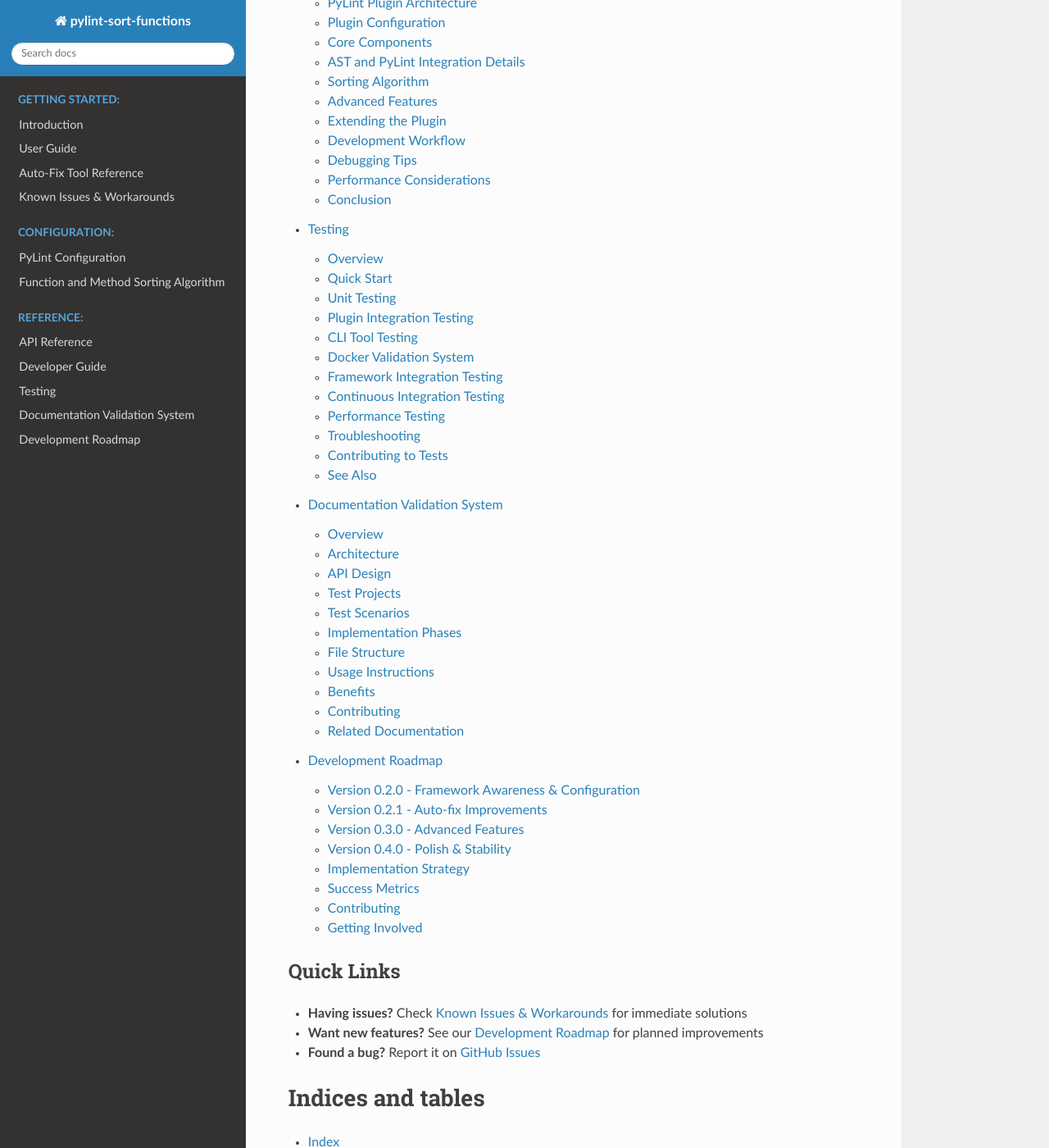
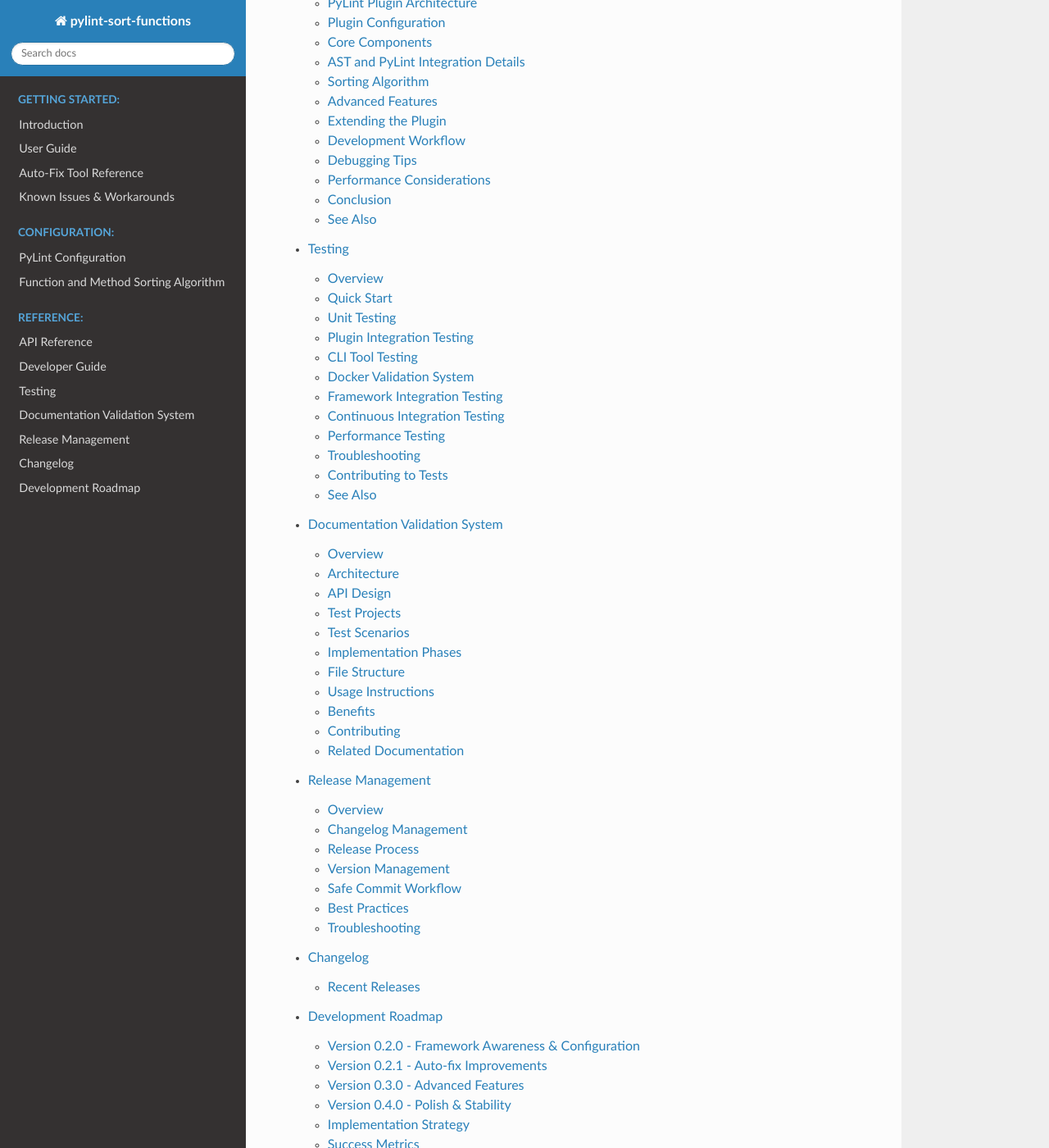
Before and after one commit to hakonhagland/pylint-sort-functions, a Sphinx documentation site: the page built from docs/index.rst, in a window 1280 px wide and 1400 px high, scrolled down 2273 px. Shown: the whole window at 82% size. Built offline with Sphinx 7.4.7 and the Read the Docs theme 3.1.0, drawn with Linux system fonts in a browser that asks for light colours; part of the change alters nothing that is shown.

Commit message:
feat: enhance release workflow and add comprehensive documentation
🤖 Generated with [Claude Code](https://claude.ai/code)

Co-Authored-By: Claude <noreply@anthropic.com>

```diff
--- /dev/null
+++ b/docs/changelog.rst
@@ -0,0 +1,91 @@
+Changelog
+=========
+
+This file tracks all notable changes to the pylint-sort-functions project.
+
+The format follows `Keep a Changelog <https://keepachangelog.com/en/1.0.0/>`_
+and adheres to `Semantic Versioning <https://semver.org/spec/v2.0.0.html>`_.
+
+.. note::
+
+   The canonical changelog is maintained in the repository root as ``CHANGELOG.md``.
+   For the most up-to-date version and contribution instructions, see:
+
+   * `CHANGELOG.md on GitHub <https://github.com/hakonhagland/pylint-sort-functions/blob/main/CHANGELOG.md>`_
+   * :doc:`release` for information on adding changelog entries
+
+Recent Releases
+---------------
+
+Unreleased Changes
+~~~~~~~~~~~~~~~~~~
+
+The following changes are in development:
+
+* Automated changelog management with Make targets
+* GitHub Actions workflow for automated PyPI releases on tag push
+
+Version 1.0.0 (2025-01-06)
+~~~~~~~~~~~~~~~~~~~~~~~~~~~
+
+Initial stable release with complete functionality:
+
+**Added**
+
+* **Complete PyLint plugin** for enforcing alphabetical function and method sorting
+* **Auto-fix CLI tool** (``pylint-sort-functions``) for automatically reordering code
+* **Comment preservation** - comments move with their associated functions during sorting
+* **Class method sorting** in addition to module-level function sorting
+* **Framework integration** with decorator exclusions for Flask, Click, FastAPI, Django
+* **Configurable privacy detection** with customizable public API patterns
+* **Performance optimizations** with intelligent caching (146x speedup for import analysis)
+* **Cross-platform support** for Linux, macOS, and Windows
+* **Comprehensive documentation** including CLI reference, configuration guide, and algorithm details
+* **100% test coverage** across all functionality
+* **Enterprise-ready features** including error handling, verbose output, and backup creation
+
+**Features**
+
+Message Types:
+  * ``W9001``: ``unsorted-functions`` - Functions not sorted alphabetically
+  * ``W9002``: ``unsorted-methods`` - Class methods not sorted alphabetically
+  * ``W9003``: ``mixed-function-visibility`` - Public/private functions not properly separated
+  * ``W9004``: ``function-should-be-private`` - Function should be marked private based on usage analysis
+
+Configuration Options:
+  * ``public-api-patterns`` - Customize which functions are always treated as public API
+  * ``enable-privacy-detection`` - Toggle privacy detection feature
+
+CLI Tool Features:
+  * Check-only mode (default) - shows help and guidance
+  * Dry-run mode (``--dry-run``) - preview changes without modification
+  * Fix mode (``--fix``) - actually modify files with optional backup
+  * Verbose output (``--verbose``) - detailed processing information
+  * Decorator exclusions (``--ignore-decorators``) - framework-aware sorting
+  * Backup control (``--no-backup``) - disable automatic backup creation
+
+**Technical**
+
+* **Python 3.11+ support** with type hints throughout
+* **Zero external dependencies** beyond PyLint and astroid
+* **AST-based analysis** using astroid enhanced syntax trees
+* **Import analysis** with real cross-module usage detection
+* **File modification caching** for performance optimization
+* **Modular architecture** designed for extensibility
+
+**Quality Assurance**
+
+* **Perfect 10.00/10 PyLint score** across all source code
+* **100% test coverage** with 112+ comprehensive tests
+* **Pre-commit hooks** for code quality enforcement
+* **Cross-platform CI/CD** testing on Linux, macOS, Windows
+* **Multiple Python version support** (3.11, 3.12, 3.13)
+
+**Performance**
+
+* **Smart caching** prevents redundant AST parsing and import analysis
+* **File modification time tracking** for cache invalidation
+* **Minimal memory footprint** with efficient data structures
+* **Large project optimization** tested on 100+ file codebases
+
+For complete details, see the `full changelog <https://github.com/hakonhagland/pylint-sort-functions/blob/main/CHANGELOG.md>`_.
--- a/docs/conf.py
+++ b/docs/conf.py
@@ -3,6 +3,7 @@
 # For the full list of built-in configuration values, see the documentation:
 # https://www.sphinx-doc.org/en/master/usage/configuration.html
 
+import importlib.util
 import os
 import sys
 
@@ -23,6 +24,14 @@ extensions = [
     "sphinx_autodoc_typehints",
 ]
 
+# Enable Markdown support (if myst-parser is available)
+if importlib.util.find_spec("myst_parser") is not None:
+    extensions.append("myst_parser")
+    source_suffix = {
+        ".rst": None,
+        ".md": None,
+    }
+
 templates_path = ["_templates"]
 exclude_patterns = ["_build", "Thumbs.db", ".DS_Store"]
 
@@ -30,7 +39,11 @@ exclude_patterns = ["_build", "Thumbs.db", ".DS_Store"]
 # -- Options for HTML output -------------------------------------------------
 # https://www.sphinx-doc.org/en/master/usage/configuration.html#options-for-html-output
 
-html_theme = "sphinx_rtd_theme"
+# Use Read the Docs theme if available, otherwise default
+if importlib.util.find_spec("sphinx_rtd_theme") is not None:
+    html_theme = "sphinx_rtd_theme"
+else:
+    html_theme = "default"
 html_static_path = ["_static"]
 html_context = {
     "display_github": True,
--- a/docs/developer.rst
+++ b/docs/developer.rst
@@ -718,3 +718,10 @@ The ``pylint-sort-functions`` plugin demonstrates a complete PyLint plugin imple
 - Thorough testing using PyLint's testing framework
 
 The modular architecture makes it easy to extend and maintain while providing a solid foundation for enforcing code organization standards.
+
+See Also
+--------
+
+* :doc:`release` - Release management and changelog workflow for contributors
+* :doc:`testing` - Comprehensive testing guide
+* :doc:`api` - Complete API reference
--- a/docs/index.rst
+++ b/docs/index.rst
@@ -27,6 +27,8 @@ A pylint plugin that enforces alphabetical sorting of functions and methods with
     developer
     testing
     validation-system
+    release
+    changelog
     roadmap
 
 Quick Links
--- /dev/null
+++ b/docs/release.rst
@@ -0,0 +1,239 @@
+Release Management
+==================
+
+This document describes the automated release workflow for pylint-sort-functions.
+
+Overview
+--------
+
+The project includes comprehensive automation for:
+
+* **Continuous changelog management** - Update CHANGELOG.md as you develop
+* **Automated releases** - Single command handles version bumping, PyPI publishing, and GitHub releases
+* **Safe commit workflow** - Prevents losing commit messages due to pre-commit hook modifications
+
+Changelog Management
+--------------------
+
+During Development
+~~~~~~~~~~~~~~~~~~
+
+Add changelog entries continuously as you work, not just at release time:
+
+.. code-block:: bash
+
+   # Add a bug fix entry
+   make changelog-add TYPE='fixed' MESSAGE='Memory leak in parser'
+
+   # Add a feature with PR reference
+   make changelog-add TYPE='added' MESSAGE='Dark mode support' PR=45 ISSUE=12
+
+   # Add a breaking change
+   make changelog-add TYPE='changed' MESSAGE='API redesign' BREAKING=1
+
+Valid entry types follow Keep a Changelog standard:
+
+* ``added`` - New features
+* ``changed`` - Changes in existing functionality
+* ``deprecated`` - Soon-to-be removed features
+* ``removed`` - Now removed features
+* ``fixed`` - Bug fixes
+* ``security`` - Security vulnerabilities
+
+Scripts
+~~~~~~~
+
+The changelog management system includes three scripts:
+
+**add-changelog-entry.py**
+   Adds entries to the ``[Unreleased]`` section of CHANGELOG.md
+
+**prepare-release-changelog.py**
+   Moves ``[Unreleased]`` entries to a versioned section during release
+
+**validate-changelog.py**
+   Validates CHANGELOG.md format according to Keep a Changelog standards
+
+Release Process
+---------------
+
+Local Release (Recommended)
+~~~~~~~~~~~~~~~~~~~~~~~~~~~~
+
+Use the integrated Makefile targets for releases:
+
+.. code-block:: bash
+
+   # Patch release (1.0.0 → 1.0.1) for bug fixes
+   make publish-to-pypi
+
+   # Minor release (1.0.0 → 1.1.0) for new features
+   make publish-to-pypi-minor
+
+   # Major release (1.0.0 → 2.0.0) for breaking changes
+   make publish-to-pypi-major
+
+These commands automatically:
+
+1. **Prepare changelog** - Move ``[Unreleased]`` entries to versioned section
+2. **Bump version** - Update version in ``pyproject.toml``
+3. **Build package** - Create distribution artifacts
+4. **Upload to PyPI** - Publish the new version
+5. **Create git tag** - Tag the release and push to GitHub
+6. **Trigger GitHub release** - Tag push triggers GitHub Actions
+
+GitHub Actions Automation
+~~~~~~~~~~~~~~~~~~~~~~~~~~
+
+The ``.github/workflows/release.yml`` workflow provides multiple trigger methods:
+
+**Tag Push (Primary)**
+   When local release creates and pushes a tag, GitHub Actions automatically creates a GitHub release with artifacts
+
+**Manual Dispatch**
+   Use GitHub Actions UI to trigger test releases to Test PyPI
+
+**GitHub Release UI**
+   Creating a release through GitHub web interface can trigger PyPI publication
+
+Token Configuration
+~~~~~~~~~~~~~~~~~~~~
+
+For GitHub Actions to publish to PyPI, configure repository secrets:
+
+1. Go to GitHub repo → Settings → Secrets and variables → Actions
+2. Add ``PYPI_API_TOKEN`` with your PyPI API token
+3. Optionally add ``TEST_PYPI_API_TOKEN`` for testing
+
+Version Management
+------------------
+
+Manual Version Bumping
+~~~~~~~~~~~~~~~~~~~~~~~
+
+For testing version changes without releasing:
+
+.. code-block:: bash
+
+   # Test version bump (dry run)
+   python scripts/bump-version.py --dry-run patch
+
+   # Actual version bump with git commit
+   python scripts/bump-version.py patch
+
+   # Version bump without git commit
+   python scripts/bump-version.py --no-commit patch
+
+Safe Commit Workflow
+--------------------
+
+The project includes a safe commit system to prevent losing commit messages when pre-commit hooks modify files.
+
+**Always use:**
+
+.. code-block:: bash
+
+   # Single command for safe commits
+   make commit MSG='Your detailed commit message'
+
+**For multi-line messages:**
+
+.. code-block:: bash
+
+   # Use the script directly
+   bash scripts/safe-commit.sh -m "feat: comprehensive feature
+
+   - Detailed bullet point
+   - Another detail
+
+   Co-Authored-By: Claude <noreply@anthropic.com>"
+
+The safe commit workflow:
+
+1. Automatically activates virtual environment
+2. Runs pre-commit checks on staged files BEFORE committing
+3. Stops if files are modified, preserving your message
+4. Only commits if all checks pass cleanly
+
+Best Practices
+--------------
+
+Development Workflow
+~~~~~~~~~~~~~~~~~~~~
+
+1. **Make changes** to code
+2. **Add changelog entry** for user-facing changes:
+
+   .. code-block:: bash
+
+      make changelog-add TYPE='fixed' MESSAGE='Your fix description'
+
+3. **Commit safely** with detailed message:
+
+   .. code-block:: bash
+
+      make commit MSG='feat: your feature description'
+
+4. **Release when ready**:
+
+   .. code-block:: bash
+
+      make publish-to-pypi
+
+Release Checklist
+~~~~~~~~~~~~~~~~~
+
+Before releasing:
+
+* ✅ All tests pass: ``make test``
+* ✅ Code quality checks pass: ``make pre-commit``
+* ✅ Changelog has unreleased entries
+* ✅ Version bump is appropriate (patch/minor/major)
+
+The release automation handles:
+
+* ✅ Moving changelog entries to versioned section
+* ✅ Version bumping in ``pyproject.toml``
+* ✅ Building and uploading to PyPI
+* ✅ Creating and pushing git tags
+* ✅ Triggering GitHub release creation
+
+Troubleshooting
+---------------
+
+Common Issues
+~~~~~~~~~~~~~
+
+**"Pre-commit checks made changes"**
+   The safe commit workflow detected file modifications. Stage the changes and retry:
+
+   .. code-block:: bash
+
+      git add -A
+      make commit MSG='Your message'
+
+**"Version mismatch between tag and project"**
+   GitHub Actions detected that the git tag doesn't match pyproject.toml version. Ensure you're using the automated release process.
+
+**"PyPI upload failed - version already exists"**
+   The version already exists on PyPI. You cannot re-upload the same version. Bump to a new version.
+
+Manual Recovery
+~~~~~~~~~~~~~~~
+
+If the automated process fails partway through:
+
+.. code-block:: bash
+
+   # Check current state
+   git status
+   git log --oneline -5
+
+   # If version was bumped but not tagged:
+   VERSION=$(python -c "import tomllib; print(tomllib.load(open('pyproject.toml', 'rb'))['project']['version'])")
+   git tag -a "v$VERSION" -m "Release v$VERSION"
+   git push origin "v$VERSION"
+
+   # If PyPI upload failed but tag exists, manual upload:
+   uv build
+   twine upload dist/*
```
Also changed, not shown: scripts/README.md (deleted), 1 other file.
